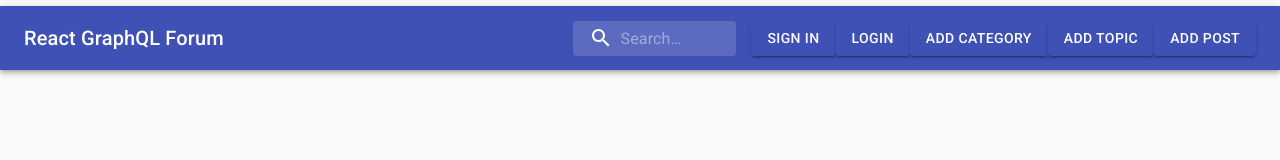
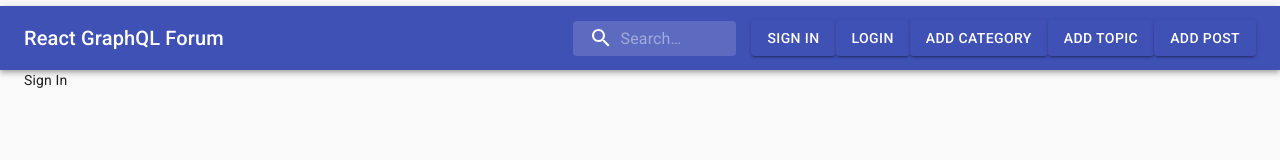
Before and after one commit to desolaser/react-graphql-blog, a React (Create React App) app in the folder client/: page /sign-in in a window 1280 px wide. Shown: the part 154-314 px from the top of the page. Built offline with nearby package versions, Linux system fonts and the light colour scheme.

Commit message:
Sign In and Login page skeleton

```diff
--- a/client/src/App.js
+++ b/client/src/App.js
@@ -11,6 +11,8 @@ import {
 import Navbar from './components/navbar'
 import Header from './components/header'
 import MainPage from './components/mainPage'
+import Login from './components/login'
+import SignIn from './components/signIn'
 import TopicPage from './components/topicPage'
 import PostPage from './components/postPage'
 import AddCategory from './components/addCategory'
@@ -32,6 +34,8 @@ const App = () => {
         <Container fixed style={{ minHeight: "100vh" }}>
           <Switch>
             <Route exact path="/" component={MainPage} />
+            <Route path="/login" component={Login} />
+            <Route path="/sign-in" component={SignIn} />
             <Route path="/topic/:id" component={TopicPage} />
             <Route path="/post/:id" component={PostPage} />
             <Route path="/add-category" component={AddCategory} />
--- /dev/null
+++ b/client/src/components/login/Login.js
@@ -0,0 +1,11 @@
+import React from 'react';
+
+const Login = () => {
+  return (
+    <div>
+      Login
+    </div>
+  )
+}
+
+export default Login
--- /dev/null
+++ b/client/src/components/login/index.js
@@ -0,0 +1,2 @@
+import Login from './Login'
+export default Login
--- a/client/src/components/navbar/Navbar.js
+++ b/client/src/components/navbar/Navbar.js
@@ -92,12 +92,16 @@ const Header = () => {
             inputProps={{ 'aria-label': 'search' }}
           />
         </div>
+        <Link to="/sign-in">
           <Button variant="contained" color="primary">
             Sign in
           </Button>
+        </Link>
+        <Link to="/login">
           <Button variant="contained" color="primary">
             Login
           </Button>
+        </Link>
         <Link to="/add-category">
           <Button variant="contained" color="primary">
             Add Category
--- /dev/null
+++ b/client/src/components/signIn/SignIn.js
@@ -0,0 +1,9 @@
+import React from 'react';
+
+const SignIn = () => (
+  <div>
+    Sign In
+  </div>
+)
+
+export default SignIn
--- /dev/null
+++ b/client/src/components/signIn/index.js
@@ -0,0 +1,2 @@
+import SignIn from './SignIn'
+export default SignIn
```
Lines whose indentation alone changed are shown as unchanged.
